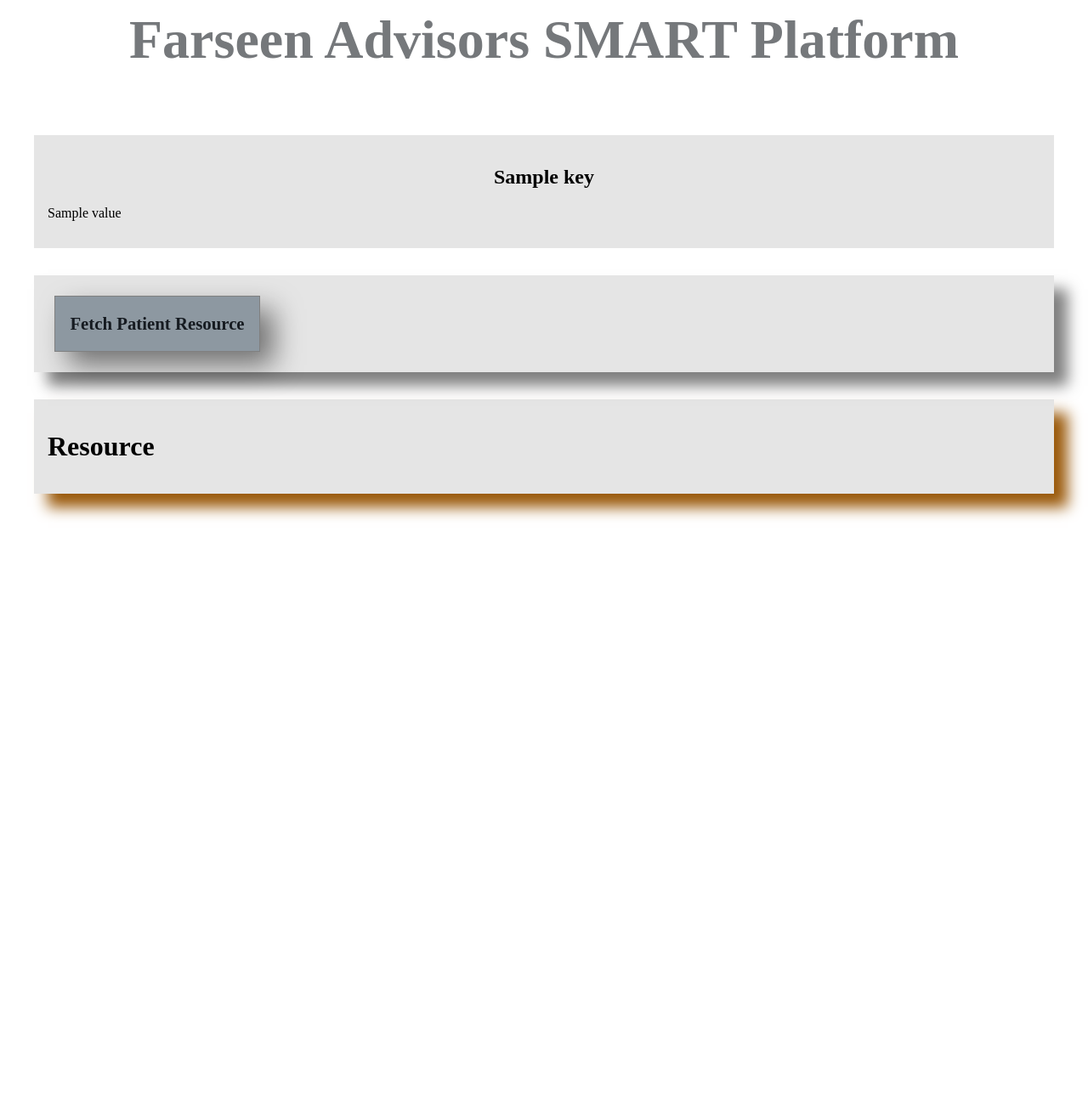
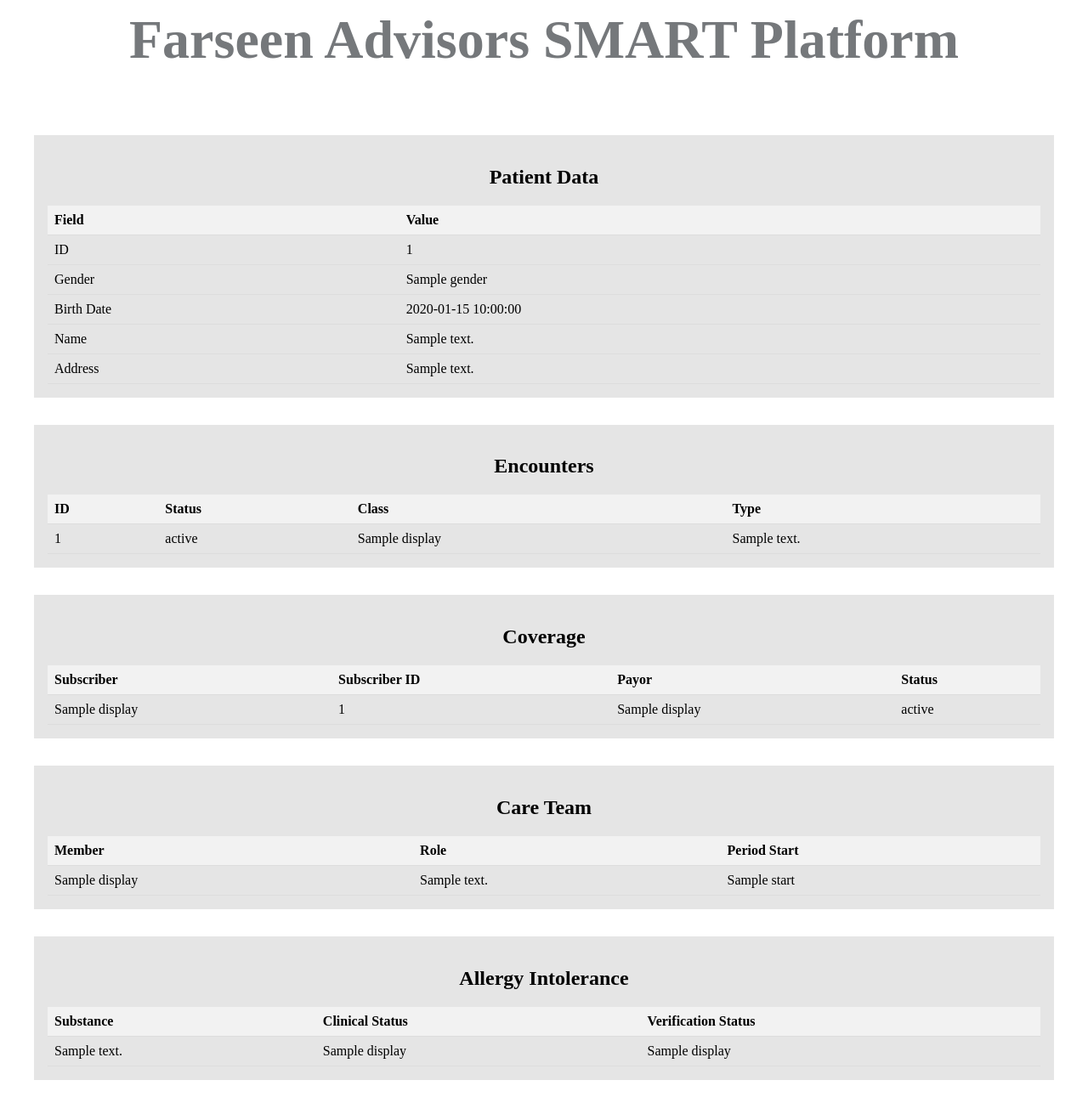
Before and after one commit to dave-tequity/SMART_integration_server, a Flask app: template templates/Authorized.html in a window 1280 px wide. Shown: the part 141-1452 px from the top of the page at 85% size. Before the commit the page ends 752 px from the top, so only its background shows below. Run offline with Flask 3, Linux system fonts and the light colour scheme; the template is opened without the code that fills it: most values are stand-ins (such as "Sample title", 1, 10 or a date in 2020).

Commit message:
ADD resource display

```diff
--- a/app.py
+++ b/app.py
@@ -102,7 +102,7 @@ def provider_launch():
         # db.session.add(session)
         # db.session.commit()
 
-    return auth_url
+    return redirect(auth_url)
 
 @app.route('/launch/redirect', methods=['GET', 'POST'])
 def SMART_redirect():
@@ -149,7 +149,56 @@ def SMART_redirect():
         del pkce_store[state]
 
         if resp:
-            return render_template('Authorized.html', title=' SMART on FHIR Viewer', data = resp)
+            #get patient data
+            access_token = resp.get('access_token')
+            patient_id = resp.get('patient')
+            patient_data = {}
+            encounter_data = {}
+            coverage_data = {}
+            care_team_data = {}
+            allergy_data = {}
+            if access_token and patient_id:
+                patient_url = f'https://fhir.epic.com/interconnect-fhir-oauth/api/FHIR/R4/Patient/{patient_id}'
+                encounter_url = f'https://fhir.epic.com/interconnect-fhir-oauth/api/FHIR/R4/Encounter?patient={patient_id}'
+                coverage_url = f'https://fhir.epic.com/interconnect-fhir-oauth/api/FHIR/R4/Coverage?patient={patient_id}'
+                care_team_url = f'https://fhir.epic.com/interconnect-fhir-oauth/api/FHIR/R4/CareTeam?patient={patient_id}'
+                allergy_url = f'https://fhir.epic.com/interconnect-fhir-oauth/api/FHIR/R4/AllergyIntolerance?patient={patient_id}'
+
+                head = {
+                    "Authorization": "Bearer "+ access_token,
+                    "Accept": "application/fhir+json"
+                }
+
+                #get patient data
+                r_patient = requests.get(patient_url, headers=head)
+                if r_patient.status_code == 200:
+                    patient_data = r_patient.json()
+
+                #get encounter data
+                r_encounter = requests.get(encounter_url, headers=head)
+                if r_encounter.status_code == 200:
+                    encounter_data = r_encounter.json()
+
+                #get coverage data
+                r_coverage = requests.get(coverage_url, headers=head)
+                if r_coverage.status_code == 200:
+                    coverage_data = r_coverage.json()
+
+                #get care team data
+                r_care_team = requests.get(care_team_url, headers=head)
+                if r_care_team.status_code == 200:
+                    care_team_data = r_care_team.json()
+
+                #get allergy data
+                r_allergy = requests.get(allergy_url, headers=head)
+                if r_allergy.status_code == 200:
+                    allergy_data = r_allergy.json()
+
+            #decode dob
+            if 'dob' in resp:
+                resp['dob'] = urllib.parse.unquote(resp['dob'])
+
+            return render_template('Authorized.html', title=' SMART on FHIR Viewer', data = resp, patient_data=patient_data, encounter_data=encounter_data, coverage_data=coverage_data, care_team_data=care_team_data, allergy_data=allergy_data)
         else:
             return f"OIDC JWKS validation failed"
     return f"There was a problem with the request. Code: {code} State: {state}"
--- a/static/styles/styles.css
+++ b/static/styles/styles.css
@@ -81,3 +81,18 @@
     padding: 1em;
     box-shadow: 1em 1em 1em 0 #9A590A;
 }
+
+table {
+    width: 100%;
+    border-collapse: collapse;
+}
+
+th, td {
+    text-align: left;
+    padding: 8px;
+    border-bottom: 1px solid #ddd;
+}
+
+th {
+    background-color: #f2f2f2;
+}
--- a/templates/Authorized.html
+++ b/templates/Authorized.html
@@ -2,41 +2,134 @@
 
 {% block content %}
 <div class="content">
-    {% for key, value in data.items() %}
-        <div class="card">
-            <h2> {{ key }}</h2>
-            <p class="content-value" data-token="{{ value if (key == 'access_token' or key == 'patient') else none }}">{{ value }}</p>
-        </div>
-    {% endfor %}
-</div>
-<div class="buttons">
-    <div class="button" onclick="PatientResource()"><strong class="buttontext">Fetch Patient Resource</strong></div>
-</div>
-<div class="resourceviewer">
-    <h1 class="resourceviewer-header">Resource</h1>
-    <pre class="json-viewer"></pre>
-    <!-- <div class="resourceviewer-text"></div> -->
+    <div class="card">
+        <h2>Patient Data</h2>
+        {% if patient_data %}
+            <table>
+                <tr>
+                    <th>Field</th>
+                    <th>Value</th>
+                </tr>
+                <tr>
+                    <td>ID</td>
+                    <td>{{ patient_data.id }}</td>
+                </tr>
+                <tr>
+                    <td>Gender</td>
+                    <td>{{ patient_data.gender }}</td>
+                </tr>
+                <tr>
+                    <td>Birth Date</td>
+                    <td>{{ patient_data.birthDate }}</td>
+                </tr>
+                {% if patient_data.name %}
+                <tr>
+                    <td>Name</td>
+                    <td>{{ patient_data.name[0].text }}</td>
+                </tr>
+                {% endif %}
+                {% if patient_data.address %}
+                <tr>
+                    <td>Address</td>
+                    <td>{{ patient_data.address[0].text }}</td>
+                </tr>
+                {% endif %}
+            </table>
+        {% else %}
+            <p>Could not retrieve patient data.</p>
+        {% endif %}
+    </div>
+    <div class="card">
+        <h2>Encounters</h2>
+        {% if encounter_data and encounter_data.entry %}
+            <table>
+                <tr>
+                    <th>ID</th>
+                    <th>Status</th>
+                    <th>Class</th>
+                    <th>Type</th>
+                </tr>
+                {% for entry in encounter_data.entry %}
+                <tr>
+                    <td>{{ entry.resource.id }}</td>
+                    <td>{{ entry.resource.status }}</td>
+                    <td>{{ entry.resource.class.display }}</td>
+                    <td>
+                        {% if entry.resource.type %}
+                            {{ entry.resource.type[0].text }}
+                        {% endif %}
+                    </td>
+                </tr>
+                {% endfor %}
+            </table>
+        {% else %}
+            <p>No encounter data found.</p>
+        {% endif %}
+    </div>
+    <div class="card">
+        <h2>Coverage</h2>
+        {% if coverage_data and coverage_data.entry %}
+            <table>
+                <tr>
+                    <th>Subscriber</th>
+                    <th>Subscriber ID</th>
+                    <th>Payor</th>
+                    <th>Status</th>
+                </tr>
+                {% for entry in coverage_data.entry %}
+                <tr>
+                    <td>{{ entry.resource.subscriber.display }}</td>
+                    <td>{{ entry.resource.subscriberId }}</td>
+                    <td>{{ entry.resource.payor[0].display }}</td>
+                    <td>{{ entry.resource.status }}</td>
+                </tr>
+                {% endfor %}
+            </table>
+        {% else %}
+            <p>No coverage data found.</p>
+        {% endif %}
+    </div>
+    <div class="card">
+        <h2>Care Team</h2>
+        {% if care_team_data and care_team_data.entry %}
+            <table>
+                <tr>
+                    <th>Member</th>
+                    <th>Role</th>
+                    <th>Period Start</th>
+                </tr>
+                {% for entry in care_team_data.entry %}
+                <tr>
+                    <td>{{ entry.resource.participant[0].member.display }}</td>
+                    <td>{{ entry.resource.participant[0].role[0].text }}</td>
+                    <td>{{ entry.resource.participant[0].period.start }}</td>
+                </tr>
+                {% endfor %}
+            </table>
+        {% else %}
+            <p>No care team data found.</p>
+        {% endif %}
+    </div>
+    <div class="card">
+        <h2>Allergy Intolerance</h2>
+        {% if allergy_data and allergy_data.entry %}
+            <table>
+                <tr>
+                    <th>Substance</th>
+                    <th>Clinical Status</th>
+                    <th>Verification Status</th>
+                </tr>
+                {% for entry in allergy_data.entry %}
+                <tr>
+                    <td>{{ entry.resource.code.text }}</td>
+                    <td>{{ entry.resource.clinicalStatus.coding[0].display }}</td>
+                    <td>{{ entry.resource.verificationStatus.coding[0].display }}</td>
+                </tr>
+                {% endfor %}
+            </table>
+        {% else %}
+            <p>No allergy data found.</p>
+        {% endif %}
+    </div>
 </div>
 {% endblock %}
-
-<script>
-    document.addEventListener("DOMContentLoaded", function() {
-        console.log("Script loaded and DOM fully parsed."); // Debugging log
-        window.PatientResource = function() {
-            console.log("PatientResource function called."); // Debugging log
-            let token = $(".home").attr("data-token");
-            console.log("Token:", token);
-            let patient = $(".home").attr("data-patient");
-            console.log("Patient:", patient);
-
-            const xhr = new XMLHttpRequest();
-            if (patient) {
-                xhr.open('GET', '/api/fhir?access_token=' + token + '&patient=' + patient, true);
-            } else {
-                xhr.open('GET', '/api/fhir?access_token=' + token, true);
-            }
-            xhr.onload = FHIRDataRetrieved;
-            xhr.send();
-        };
-    });
-</script>
```
